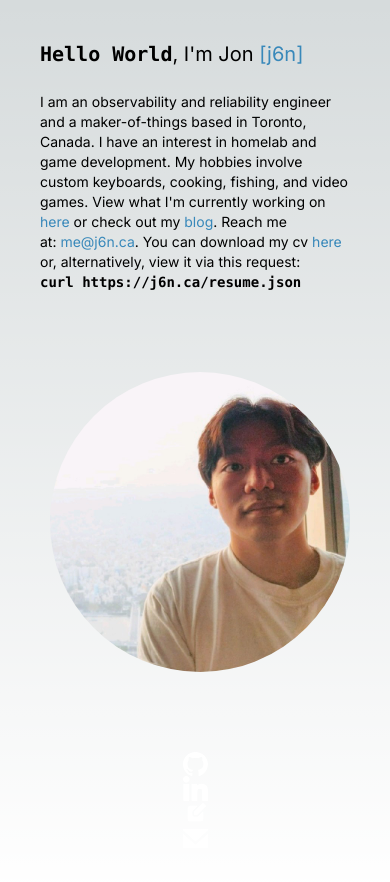
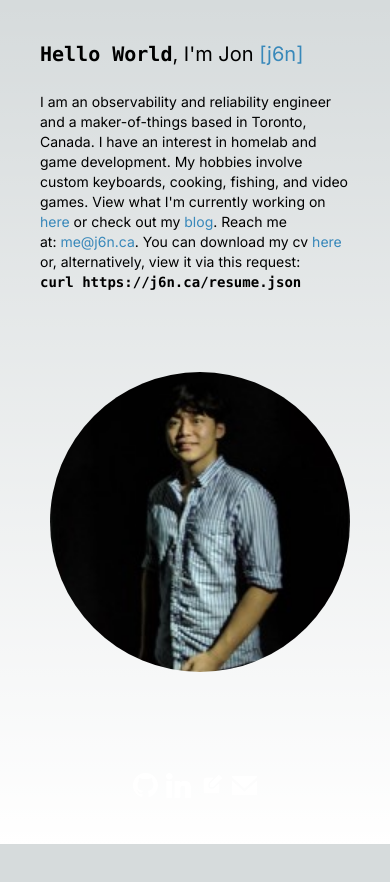
Before and after one commit to j6nca/j6nca, a Next.js app: page / in a window 390 px wide. Shown: the top 882 px of the page. After the commit the page ends 844 px from the top, so only its background shows below. Built offline with nearby package versions, Linux system fonts and the light colour scheme.

Commit message:
update photos and change contact list

```diff
--- a/src/app/components/Contact.jsx
+++ b/src/app/components/Contact.jsx
@@ -5,16 +5,14 @@ import ContactItem from './ContactItem'
 const Contact = () => {
   return (
     <section>
-      <div className='grid grid-cols-1 lg:grid-cols-12'>
-        <div className='col-span-12'>
-          <ul className='flex flex-col sm:flex-row'>
-              <ContactItem link='https://github.com/j6nca' name='github'/>
-              <ContactItem link='https://www.linkedin.com/in/j6n' name='linkedin'/>
-              <ContactItem link='https://notes.j6n.ca' name='blog'/>
-              <ContactItem link='mailto:me@j6n.ca' name='email'/>
-          </ul>
+      <ul className='flex flex-col sm:flex-row'>
+        <div className='grid grid-cols-4 gap-2'>
+          <ContactItem link='https://github.com/j6nca' name='github' />
+          <ContactItem link='https://www.linkedin.com/in/j6n' name='linkedin' />
+          <ContactItem link='https://notes.j6n.ca' name='blog' />
+          <ContactItem link='mailto:me@j6n.ca' name='email' />
         </div>
-      </div>
+      </ul>
     </section>
   )
 }
--- a/src/app/components/ContactItem.jsx
+++ b/src/app/components/ContactItem.jsx
@@ -2,20 +2,22 @@ import React from 'react'
 import Image from 'next/image'
 
 const ContactItem = ({
-    link,
-    name
+  link,
+  name
 }) => {
   return (
-    <li className='inline-flex items-center gap-x-2.5 px-2'>
+    <div>
+      <li className='inline-flex items-center'>
         <a href={`${link}`}>
-            <Image
+          <Image
             src={`./images/${name}.svg`}
             alt={`${name} logo`}
             width={25}
             height={25}
-            />
+          />
         </a>
-    </li>
+      </li>
+    </div>
   )
 }
 
--- a/src/app/components/Hero.jsx
+++ b/src/app/components/Hero.jsx
@@ -28,7 +28,7 @@ const Hero = () => {
           <div>
             {/* <div className='rounded-full bg-[#181818] w-[200px] h-[200px] lg:w-[250px] lg:h-[250px] absolute transform top-1/2 left-1/2 '></div> */}
             <Image
-              src='./images/linkedin.jpg'
+              src='./images/linkedin2.jpg'
               alt='linkedin display picture'
               width={300}
               height={300}
```
Also changed, not shown: src/app/resume/resume.json (+29 -13 lines), public/images/linkedin2.jpg (added).
